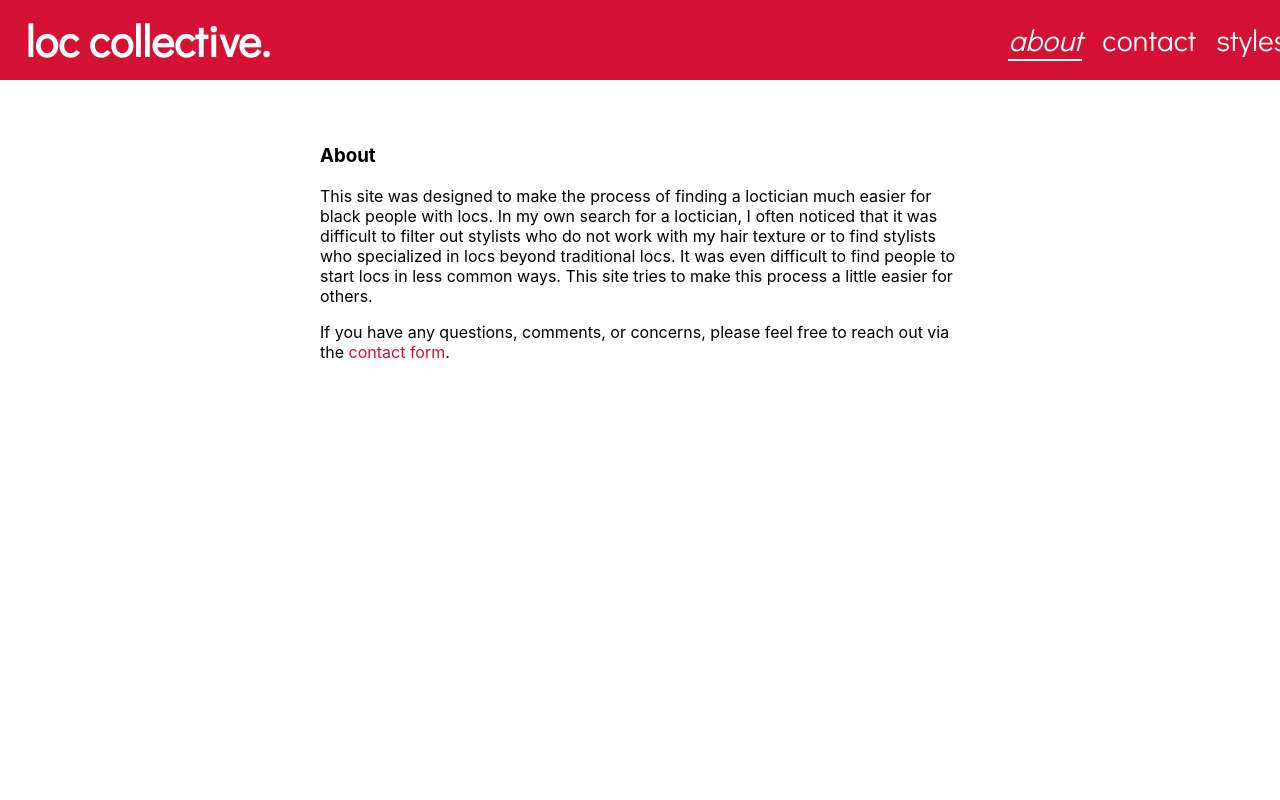
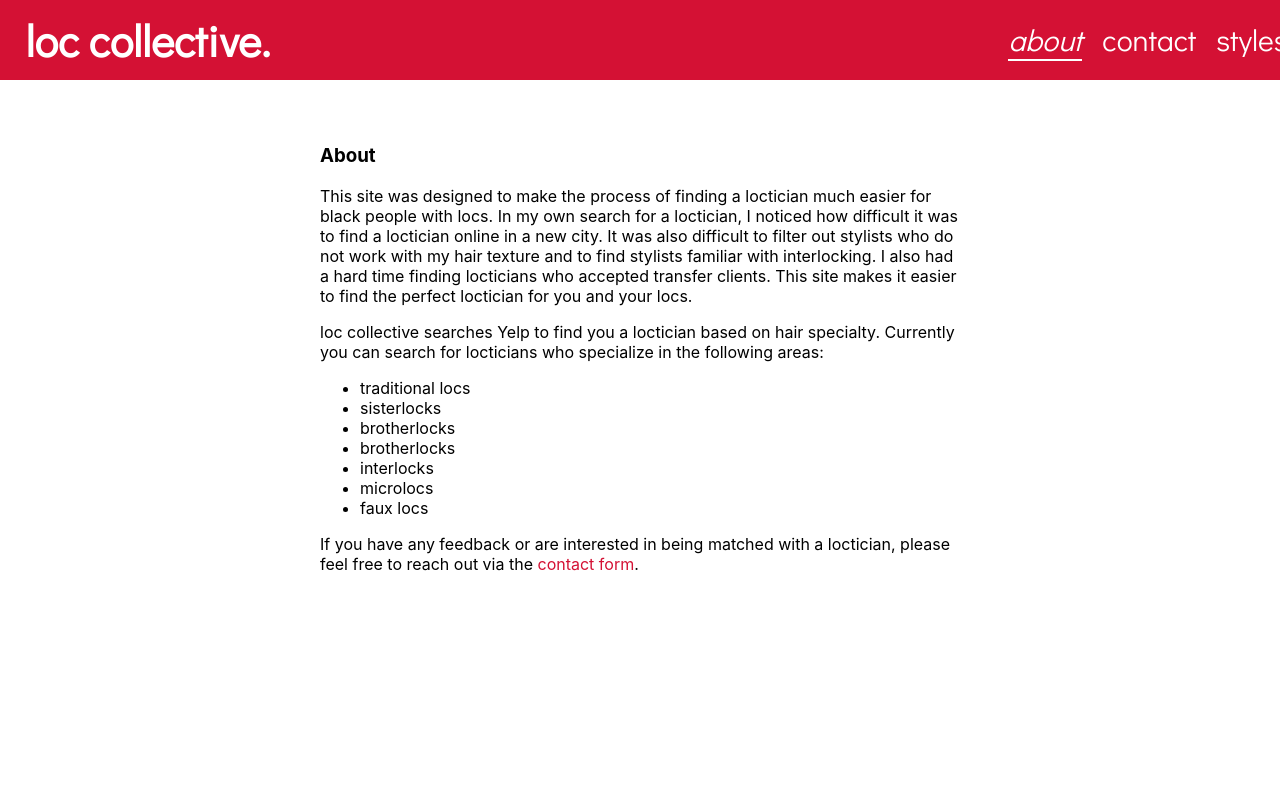
Before and after one commit to garnetred/loc-collective, a React (Create React App) app: page /about in a window 1280 px wide. Shown: the top 800 px of the page. Built offline with nearby package versions, Linux system fonts and the light colour scheme.

Commit message:
Add donation link to readme and update About text

```diff
--- a/src/Components/About/About.js
+++ b/src/Components/About/About.js
@@ -10,15 +10,30 @@ const About = () => {
         <p className="about-paragraph-1">
           This site was designed to make the process of finding a loctician much
           easier for black people with locs. In my own search for a loctician, I
-          often noticed that it was difficult to filter out stylists who do not
-          work with my hair texture or to find stylists who specialized in locs
-          beyond traditional locs. It was even difficult to find people to start
-          locs in less common ways. This site tries to make this process a
-          little easier for others.
+          noticed how difficult it was to find a loctician online in a new city.
+          It was also difficult to filter out stylists who do not work with my
+          hair texture and to find stylists familiar with interlocking. I also
+          had a hard time finding locticians who accepted transfer clients. This
+          site makes it easier to find the perfect loctician for you and your
+          locs.
         </p>
+        <p>
+          loc collective searches Yelp to find you a loctician based on hair
+          specialty. Currently you can search for locticians who specialize in
+          the following areas:
+        </p>
+        <ul>
+          <li>traditional locs</li>
+          <li>sisterlocks</li>
+          <li>brotherlocks</li>
+          <li>brotherlocks</li>
+          <li>interlocks</li>
+          <li>microlocs</li>
+          <li>faux locs</li>
+        </ul>
         <p className="about-paragraph-2">
-          If you have any questions, comments, or concerns, please feel free to
-          reach out via the{' '}
+          If you have any feedback or are interested in being matched with a
+          loctician, please feel free to reach out via the{' '}
           <Link to="/contact" className="about-link">
             contact form
           </Link>
```
Also changed, not shown: 1 other file (tests, documents, lock files or other folders).
